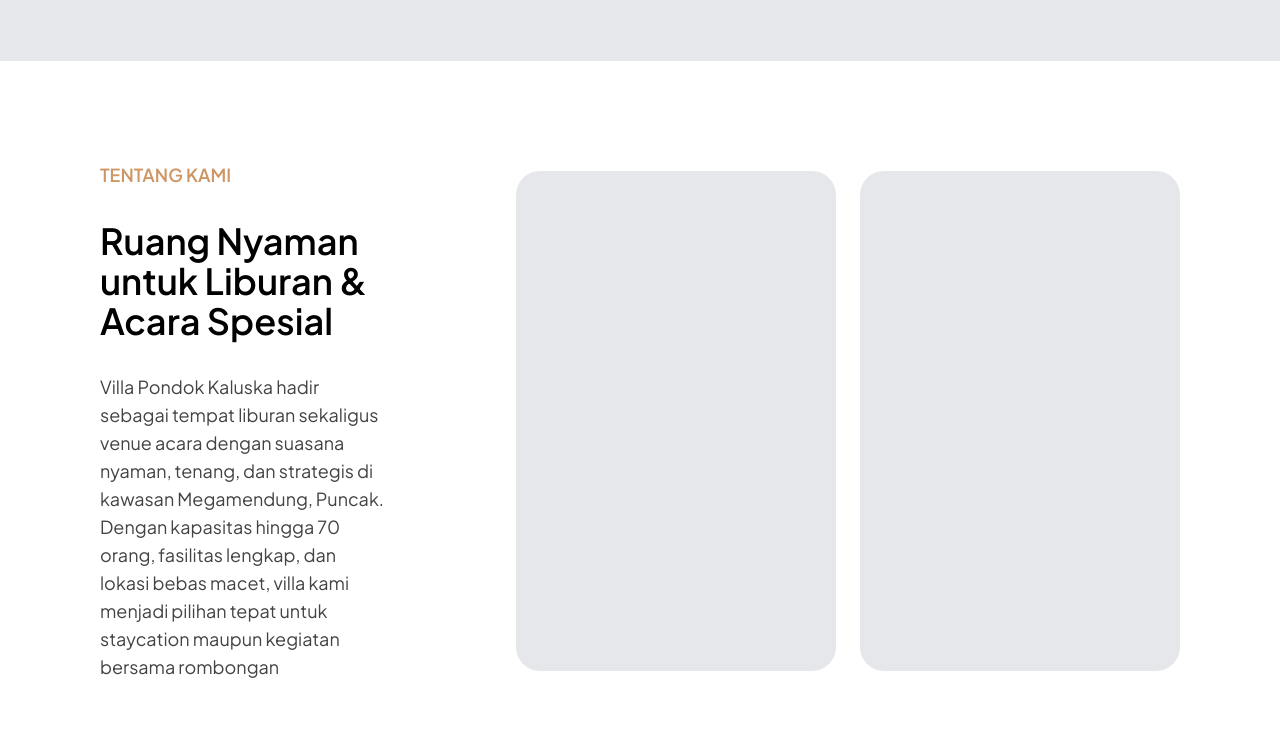
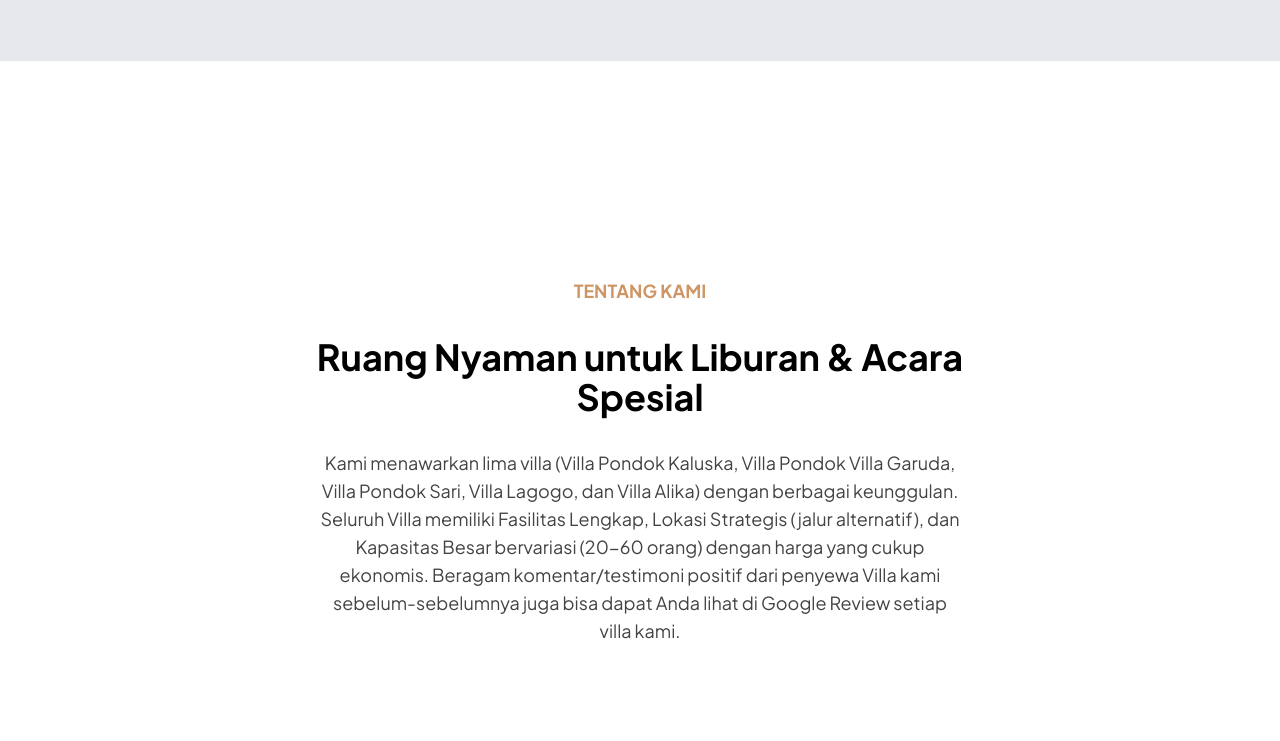
Before and after one commit to ahargunyllib/lima-villa-ku, an Astro site: page / in a window 1280 px wide. Shown: the part 739-1480 px from the top of the page. Built offline with nearby package versions, Linux system fonts and the light colour scheme; Astro itself is replaced by a stand-in of ours.

Commit message:
refactor: update about us section layout and content for improved readability and presentation

```diff
--- a/src/components/sections/about-us-section.astro
+++ b/src/components/sections/about-us-section.astro
@@ -1,15 +1,11 @@
-<section id="about-us" class="p-25 flex flex-row items-center justify-center gap-32">
-  <div class="space-y-8">
-    <h2 class="text-lg font-semibold uppercase text-[#CE9664]">Tentang Kami</h2>
-    <h3 class="text-4xl font-semibold text-black">
+<section id="about-us" class="p-25 flex items-center justify-center h-dvh">
+  <div class="space-y-8 w-3/5">
+    <h2 class="text-lg font-bold uppercase text-[#CE9664] text-center">Tentang Kami</h2>
+    <h3 class="text-4xl font-bold text-black text-center">
       Ruang Nyaman untuk Liburan & Acara Spesial
     </h3>
-    <p class="text-lg text-[#434343]">
-      Villa Pondok Kaluska hadir sebagai tempat liburan sekaligus venue acara dengan suasana nyaman, tenang, dan strategis di kawasan Megamendung, Puncak. Dengan kapasitas hingga 70 orang, fasilitas lengkap, dan lokasi bebas macet, villa kami menjadi pilihan tepat untuk staycation maupun kegiatan bersama rombongan
+    <p class="text-lg text-[#434343] text-center">
+      Kami menawarkan lima villa (Villa Pondok Kaluska, Villa Pondok Villa Garuda, Villa Pondok Sari, Villa Lagogo, dan Villa Alika) dengan berbagai keunggulan. Seluruh Villa memiliki Fasilitas Lengkap, Lokasi Strategis (jalur alternatif), dan Kapasitas Besar bervariasi (20-60 orang) dengan harga yang cukup ekonomis. Beragam komentar/testimoni positif dari penyewa Villa kami sebelum-sebelumnya juga bisa dapat Anda lihat di Google Review setiap villa kami.
     </p>
   </div>
-  <div class="space-x-6 h-[500px] flex flex-row items-center shrink">
-    <div class="h-full w-80 bg-gray-200 rounded-3xl" />
-    <div class="h-full w-80 bg-gray-200 rounded-3xl" />
-  </div>
 </section>
```
